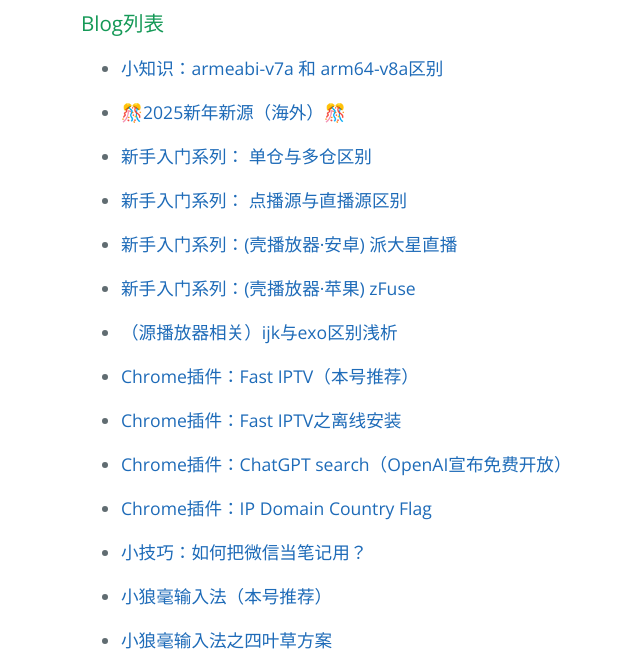
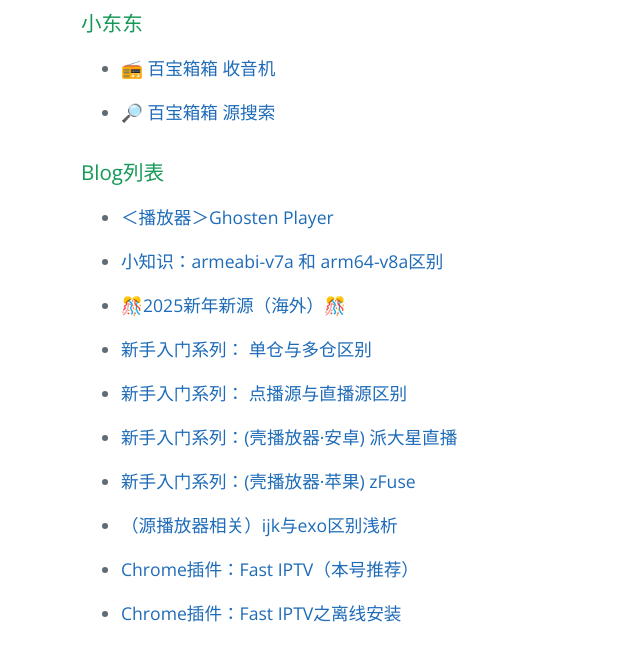
Before and after one commit to kimwang1978/iptv.github.io, a Jekyll site: the page built from index.md, in a window 1280 px wide and 900 px high, scrolled down 485 px, cut to the strip 251-900 px from the top of the window. Shown: the whole strip, without its empty margins (143-783 px from the left). Built offline with Jekyll 4.4.1, drawn with Linux system fonts in a browser that asks for light colours; our own code applies the rules of GitHub Pages for plain Markdown files.

Commit message:
Update 20250206

```diff
--- a/index.md
+++ b/index.md
@@ -3,7 +3,15 @@
 ![image](./assets/GongZhongHao.png) -->
 <img src="./assets/GongZhongHao.png" alt="image" width="400" height="auto">
 
+### 小东东
+
+*   📻️ [百宝箱箱 收音机](https://radio.iptv365.org)
+
+*   🔎 [百宝箱箱 源搜索](https://search.iptv365.org)
+
 ### Blog列表
+
+*   [＜播放器＞Ghosten Player](./docs/016_GhostenPlayer)
 
 *   [小知识：armeabi-v7a 和 arm64-v8a区别](./docs/015_arm.md)
 
```
Also changed, not shown: assets/img/016_GhostenPlayer/GhostenPlayer.png (added), 1 other file.
